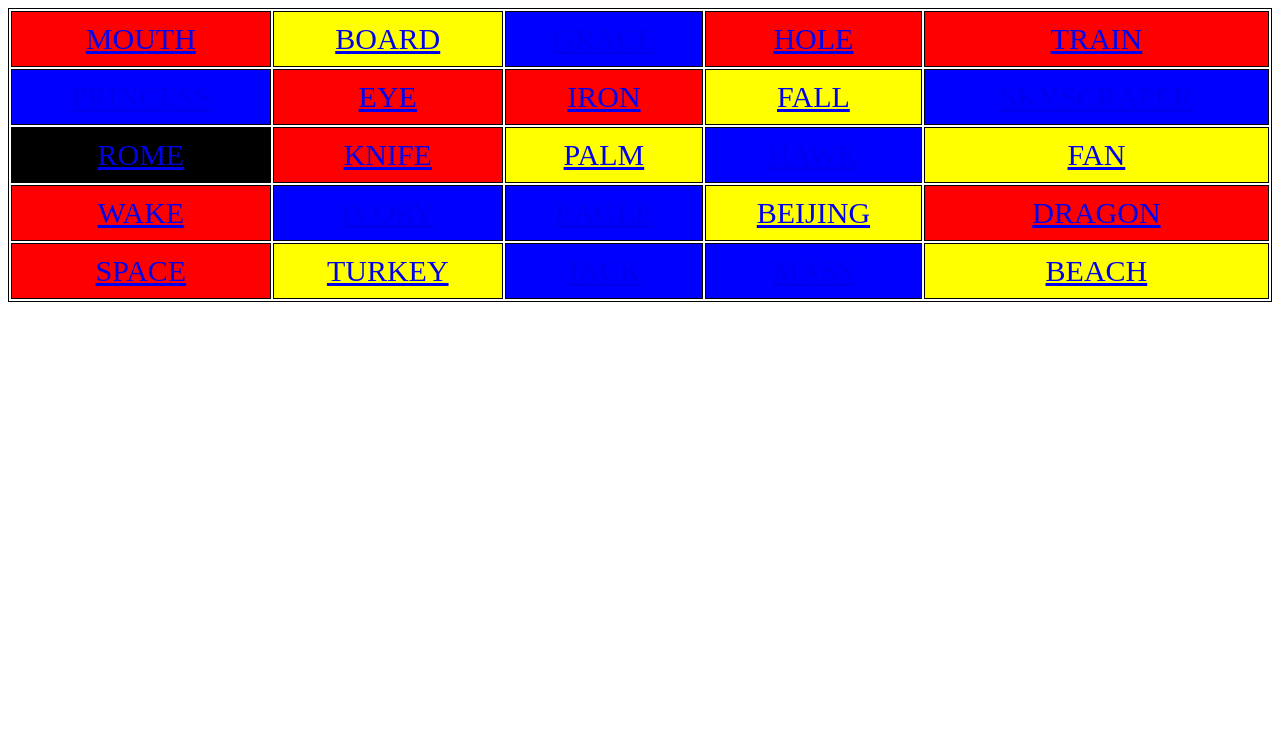
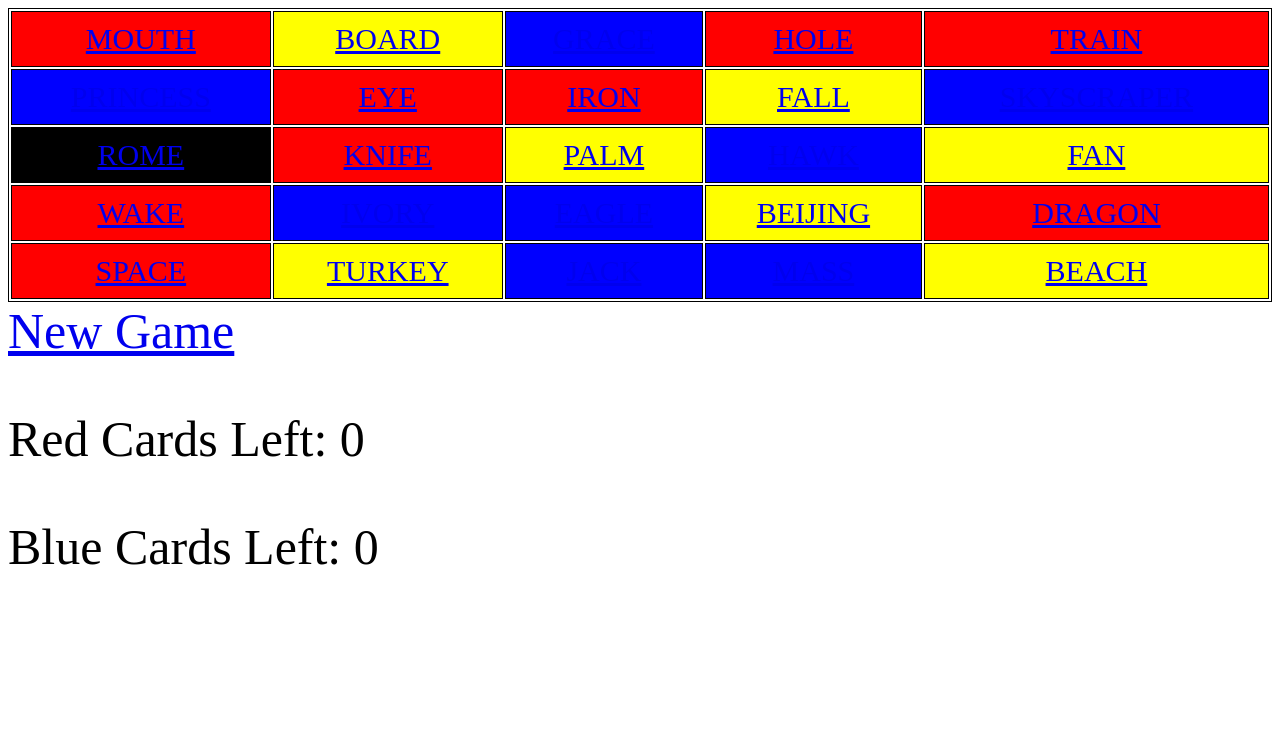
Before and after one commit to edwindo/codenames, a Django app: page /game/ in a window 1280 px wide. Shown: the top 749 px of the page. Run offline with Django 3.2, Linux system fonts and the light colour scheme; data comes from the database, SQL or seed files in the repository; both versions use the stored data as it was after the commit.

Commit message:
added card counter, modified controller to sort rather than view

```diff
--- a/game/templates/game/index.html
+++ b/game/templates/game/index.html
@@ -10,6 +10,7 @@
 	font-size: 30px;
 	padding: 10px;
 }
+
 
 </style>
 </head>
@@ -52,7 +53,11 @@
 			<td {% if card_list.24.visibility %} bgcolor="{{ card_list.24.color }}" {% endif %}><a href='toggle_card/{{ card_list.24.id }}'>{{ card_list.24.word }}</a></td>
 		</tr>
 	</table>
-
+<body style="font-size: 50px;">
+	<a href='generate_board/'>New Game</a>
+	<p>Red Cards Left: {{ red_count }}</p>
+	<p>Blue Cards Left: {{ blue_count }}</p>
+</body>
 
 {% else %}
 	<p> There are no cards. </p>
--- a/game/views.py
+++ b/game/views.py
@@ -12,7 +12,14 @@
 def index(request):
 
 	card_list = Card.objects.all()
-	context = {'card_list': card_list}
+	red_count = 0
+	blue_count = 0
+	for card in card_list:
+		if card.color == "red" and not card.visibility:
+			red_count += 1
+		if card.color == "blue" and not card.visibility:
+			blue_count += 1
+	context = {'card_list': card_list, 'red_count': red_count, 'blue_count': blue_count}
 	return render(request, 'game/index.html', context)
 
 
@@ -70,5 +77,19 @@
 
 def codemaster(request):
 	card_list = Card.objects.all()
-	context = {'card_list': card_list}
+	red_list = []
+	blue_list = []
+	yellow_list = []
+
+	for card in card_list:
+		if card.color == "red":
+			red_list.append(card)
+		if card.color == "blue":
+			blue_list.append(card)
+		if card.color == "yellow":
+			yellow_list.append(card)
+		if card.color == "black":
+			assassinCard = card
+
+	context = {'red_list':red_list, 'blue_list':blue_list, 'yellow_list':yellow_list, 'assassinCard':assassinCard}
 	return render(request, 'game/codemaster.html', context)
```
Also changed, not shown: game/templates/game/codemaster.html (+7 -17 lines), db.sqlite3.
